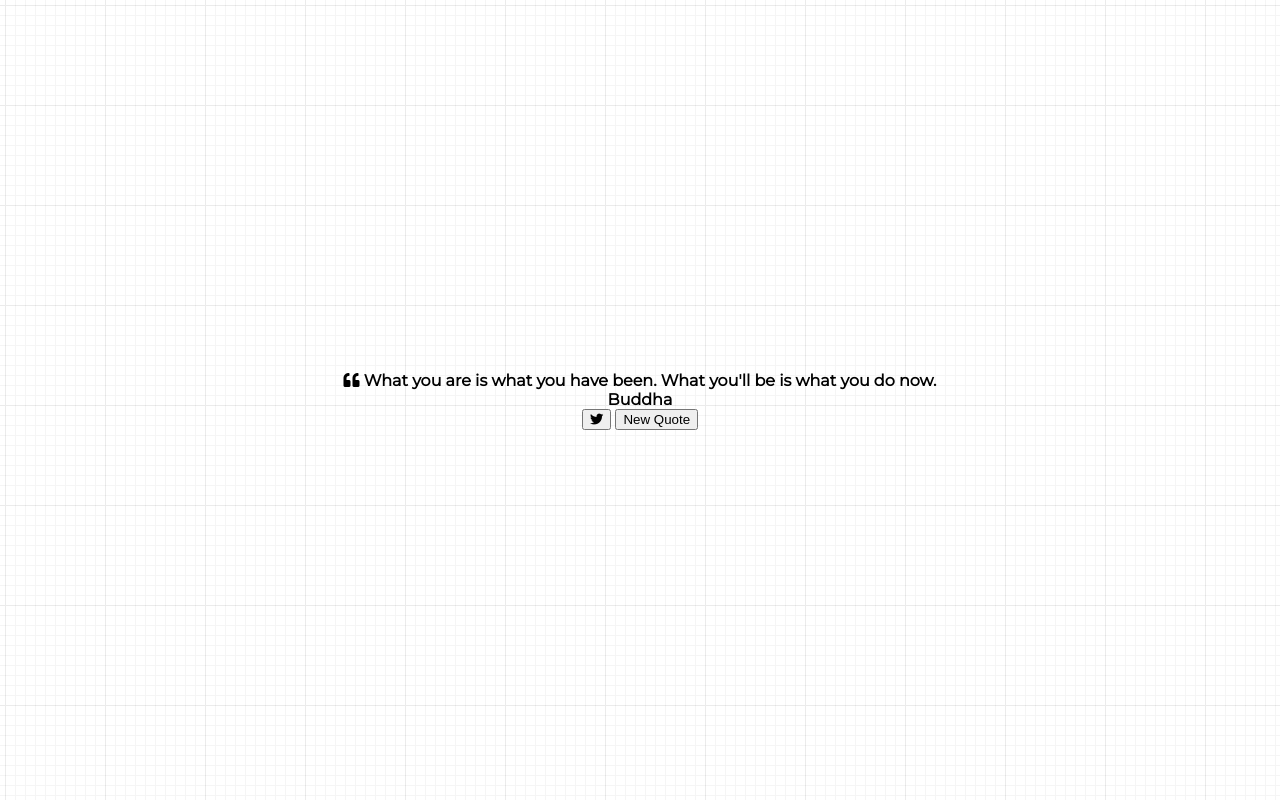
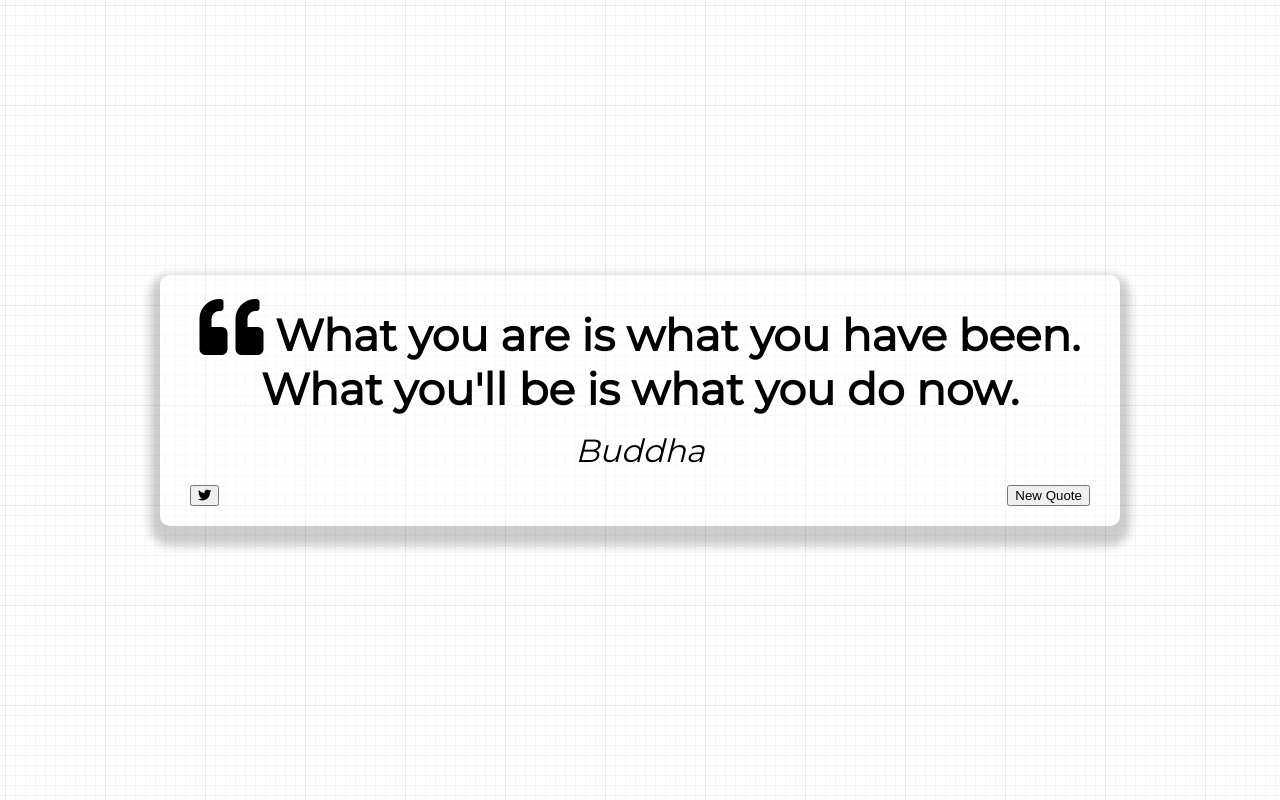
Before and after one commit to vlpatterson59/quote-generator, a plain HTML site: page index.html in a window 1280 px wide. Drawn offline with Linux system fonts and the light colour scheme.

Commit message:
finish html

```diff
--- a/style.css
+++ b/style.css
@@ -17,3 +17,48 @@ body {
     align-items: center;
     justify-content: center;
 }
+
+.quote-container {
+    width: auto;
+    max-width: 900px;
+    padding: 20px 30px;
+    border-radius: 10px;
+    background-color: rgba(255, 255, 255, 0.4);
+    box-shadow: 0 10px 10px 10px rgba(0, 0, 0, 0.2);
+}
+
+.quote-text {
+    font-size: 2.75rem;
+}
+
+.long-quote {
+    font-size: 2rem;
+}
+
+.fa-quote-left {
+    font-size: 4rem;
+}
+
+.quote-author {
+    margin-top: 15px;
+    font-size: 2rem;
+    font-weight: 400;
+    font-style: italic;
+}
+
+.button-container {
+    margin-top: 15px;
+    display: flex;
+    justify-content: space-between;
+}
+
+/* Media Query: Tablet or Smaller */
+@media screen and (max-width: 1000px) {
+    .quote-container {
+        margin: auto 10px;
+    }
+
+    .quote-text {
+        font-size: 2.5rem;
+    }
+}
```
Also changed, not shown: index.html (+1 -1 lines).
